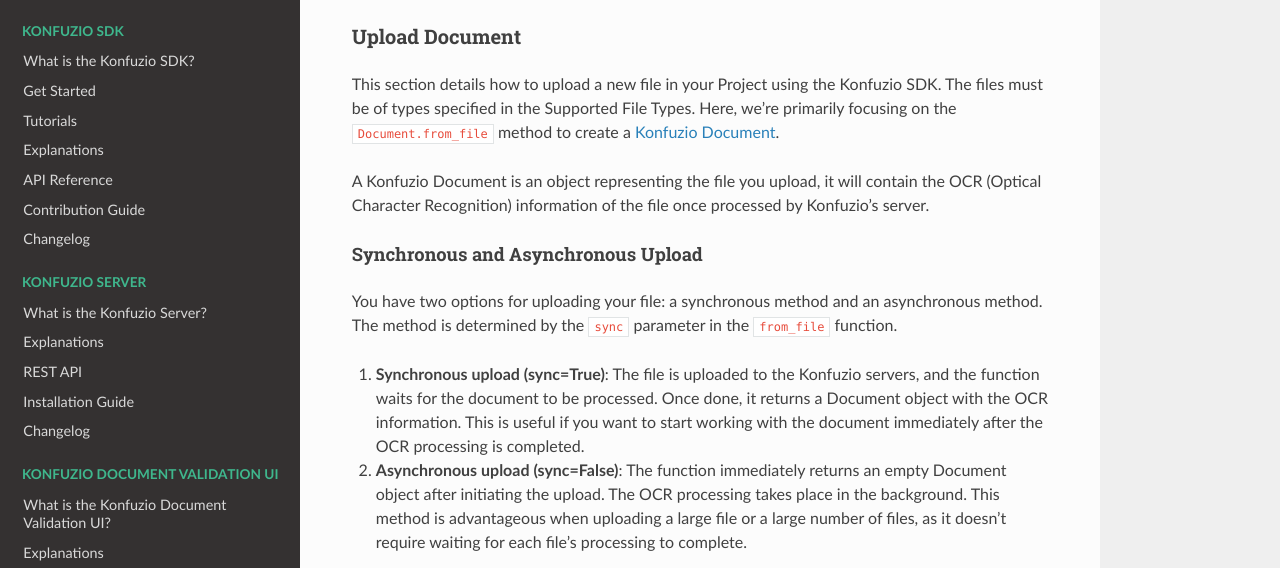
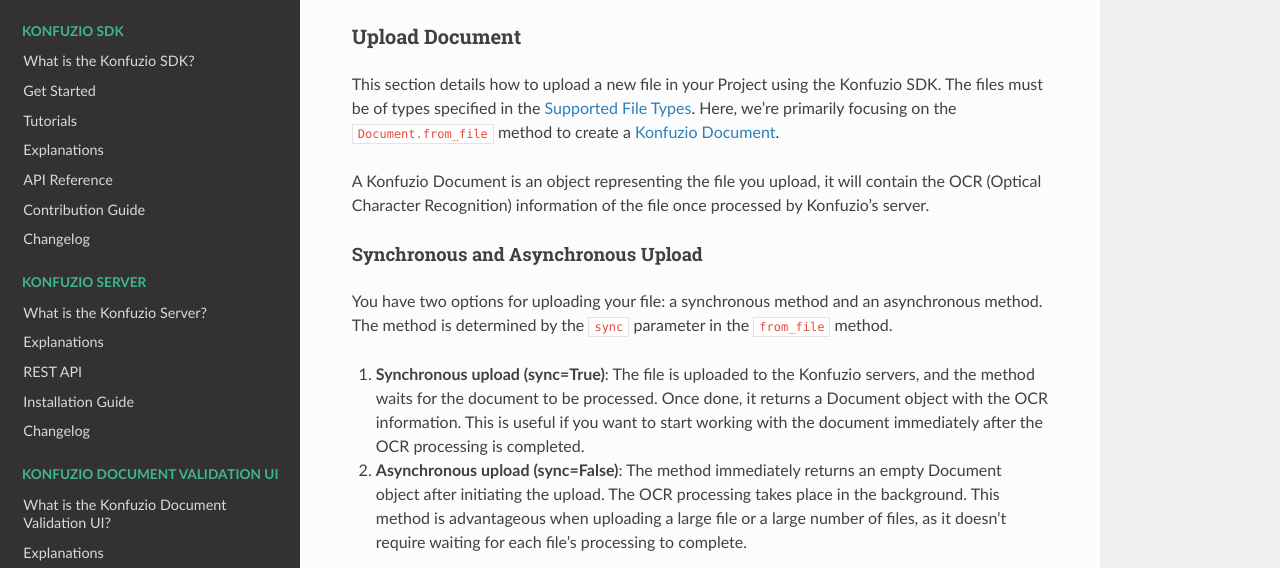
Before and after one commit to konfuzio-ai/konfuzio-sdk, a Sphinx documentation site: the page built from docs/sdk/examples/intro.md, in a window 1280 px wide and 900 px high, scrolled down 3415 px. Shown: the part 183-751 px from the top of the window. Built offline with Sphinx 7.4.7 and the Read the Docs theme 2.0.0, drawn with Linux system fonts in a browser that asks for light colours; pages that are not in the unit, such as notebooks, are missing from menus; a script that is not in the unit is left out.

Commit message:
link, workind

```diff
--- a/docs/sdk/examples/intro.md
+++ b/docs/sdk/examples/intro.md
@@ -192,8 +192,8 @@
 #### Upload Document
 
 This section details how to upload a new file in your Project using the Konfuzio SDK. The files must be of types specified
-in the Supported File Types. Here, we're primarily focusing on the `Document.from_file` method to create a
-[Konfuzio Document](https://dev.konfuzio.com/sdk/sourcecode.html#document).
+in the [Supported File Types](https://help.konfuzio.com/specification/supported_file_types/index.html). Here, we're
+primarily focusing on the `Document.from_file` method to create a [Konfuzio Document](https://dev.konfuzio.com/sdk/sourcecode.html#document).
 
 A Konfuzio Document is an object representing the file you upload, it will contain the OCR (Optical Character Recognition)
 information of the file once processed by Konfuzio's server.
@@ -201,13 +201,13 @@
 ##### Synchronous and Asynchronous Upload
 
 You have two options for uploading your file: a synchronous method and an asynchronous method. The method is determined
-by the `sync` parameter in the `from_file` function.
+by the `sync` parameter in the `from_file` method.
 
-1. **Synchronous upload (sync=True)**: The file is uploaded to the Konfuzio servers, and the function waits for the
+1. **Synchronous upload (sync=True)**: The file is uploaded to the Konfuzio servers, and the method waits for the
 document to be processed. Once done, it returns a Document object with the OCR information. This is useful if you want
 to start working with the document immediately after the OCR processing is completed.
 
-2. **Asynchronous upload (sync=False)**: The function immediately returns an empty Document object after initiating the
+2. **Asynchronous upload (sync=False)**: The method immediately returns an empty Document object after initiating the
 upload. The OCR processing takes place in the background. This method is advantageous when uploading a large file or a
 large number of files, as it doesn't require waiting for each file's processing to complete.
 
```
